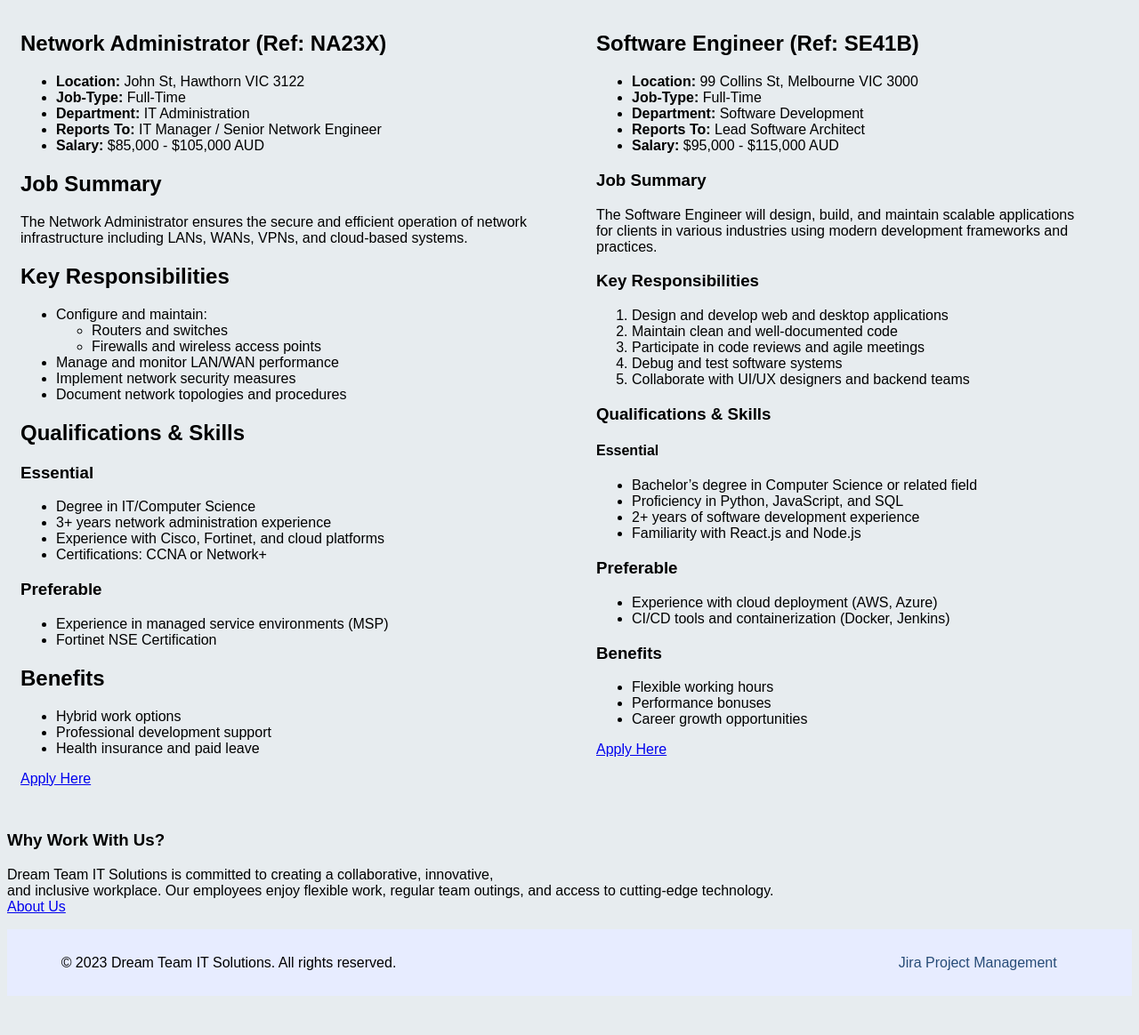
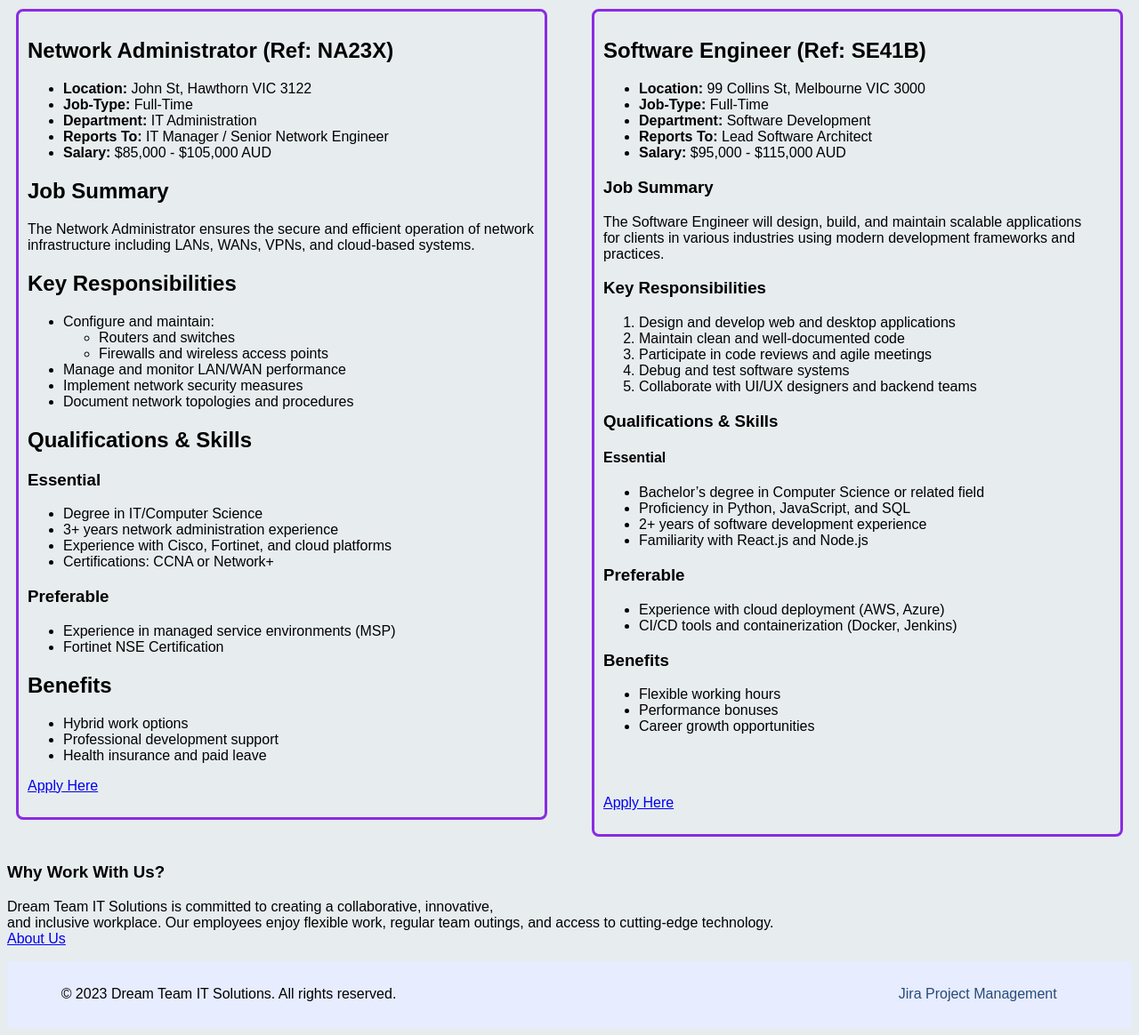
Before and after one commit to Remy-Amor/dream_team_COS10026_project, a PHP site: page /jobs.html in a window 1280 px wide. Shown: the part 123-1287 px from the top of the page at 89% size. Before the commit the page ends 1243 px from the top, so only its background shows below. Run offline with PHP 8.4, Linux system fonts and the light colour scheme; some web fonts are replaced.

Commit message:
william 2

```diff
--- a/project1/jobs.html
+++ b/project1/jobs.html
@@ -127,6 +127,7 @@
                          <li>Performance bonuses</li>
                          <li>Career growth opportunities</li>
                     </ul>
+                    <br><br>
                     <p><a href="apply.html">Apply Here</a></p>
                </section>
           </div>
--- a/project1/styles/styles.css
+++ b/project1/styles/styles.css
@@ -225,3 +225,17 @@ legend {
      padding: 15px; /* Adds padding for the content in each section */
      border-radius: 8px; /*  rounded corners */
    }
+
+   #left {
+     border: 3px solid blueviolet;
+     padding: 10px;
+     margin: 10px;
+     border-radius: 8px;
+   }
+
+   #right {
+     border: 3px solid blueviolet;
+     padding: 10px;
+     margin: 10px;
+     border-radius: 8px;
+   }
```
